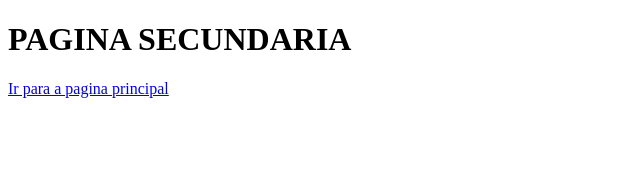
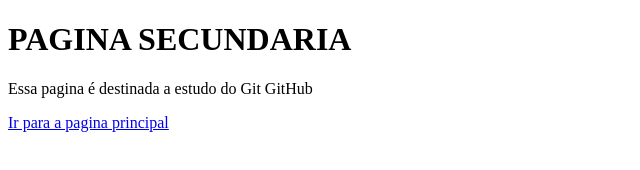
Before and after one commit to joaoocarvalhoo92/AulaGitHub, a plain HTML site: page paginasecundaria.html in a window 1280 px wide. Shown: the whole page, without its empty margins (0-640 px from the left). Drawn offline with Linux system fonts and the light colour scheme.

Commit message:
acrescentado texto em formato paragrafo

```diff
--- a/paginasecundaria.html
+++ b/paginasecundaria.html
@@ -10,6 +10,7 @@
 
 
     <h1>PAGINA SECUNDARIA</h1>
+    <p>Essa pagina é destinada a estudo do Git GitHub</p>
     <a href="index.html"> Ir para a pagina principal</a>
 
 
```
Also changed, not shown: index.html (+1 -0 lines).
